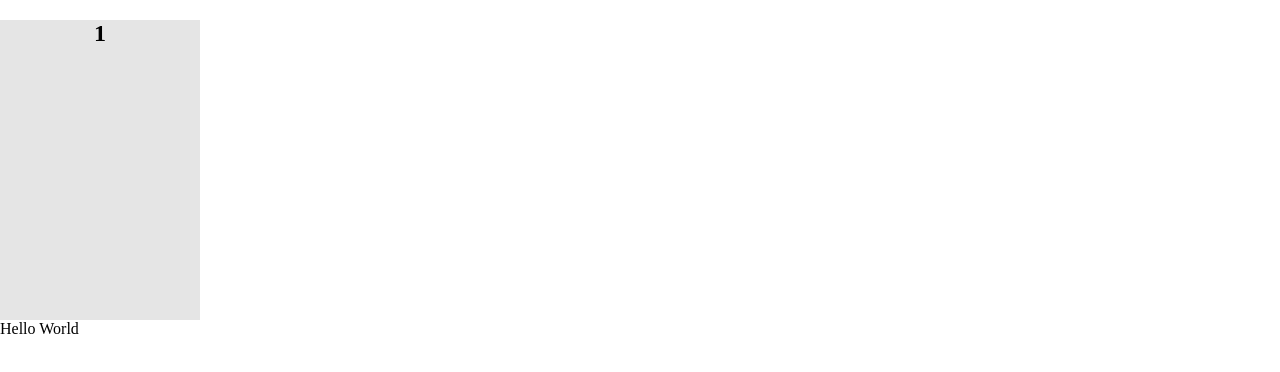
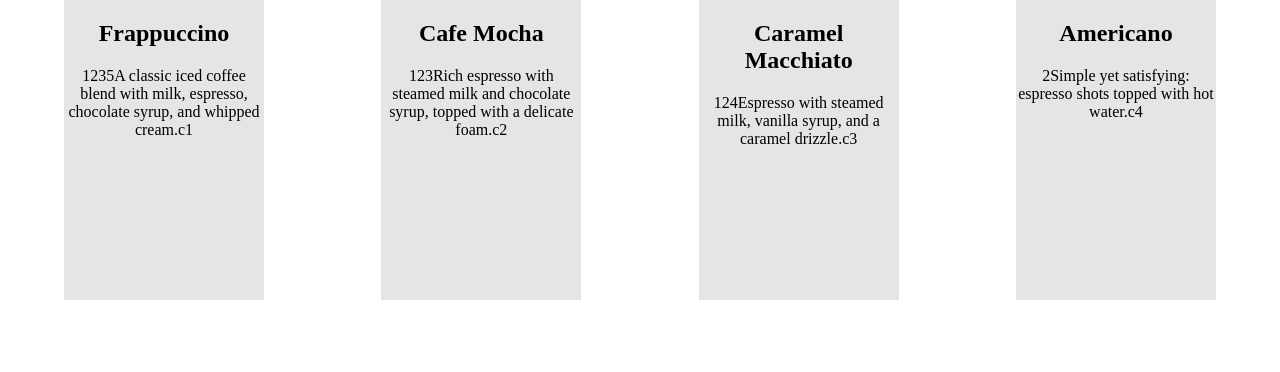
Before and after one commit to Kattar1n/craft-coffee-shop, a React (Vite) app: page / in a window 1280 px wide. Shown: the top 372 px of the page. Built offline with nearby package versions, Linux system fonts and the light colour scheme; no server answers; data requests are answered from the project's data file.

Commit message:
Update HomePage.jsx

```diff
--- a/front-end/src/pages/HomePage.jsx
+++ b/front-end/src/pages/HomePage.jsx
@@ -1,16 +1,12 @@
 import React from "react";
-import CoffeeCard from "../components/CoffeeCard";
+import CoffeeWrapper from "../components/CoffeeWrapper";
 
-const HomePage = async () => {
+const HomePage = () => {
 
-    const coffees = await fetch("http://localhost:3000/posts/1")
-    .then()
 
-    console.log(coffees)
 return(
     <div>
-        <CoffeeCard title={"1"}></CoffeeCard>
-        Hello World
+        <CoffeeWrapper/>
     </div>
 )}
 
```
